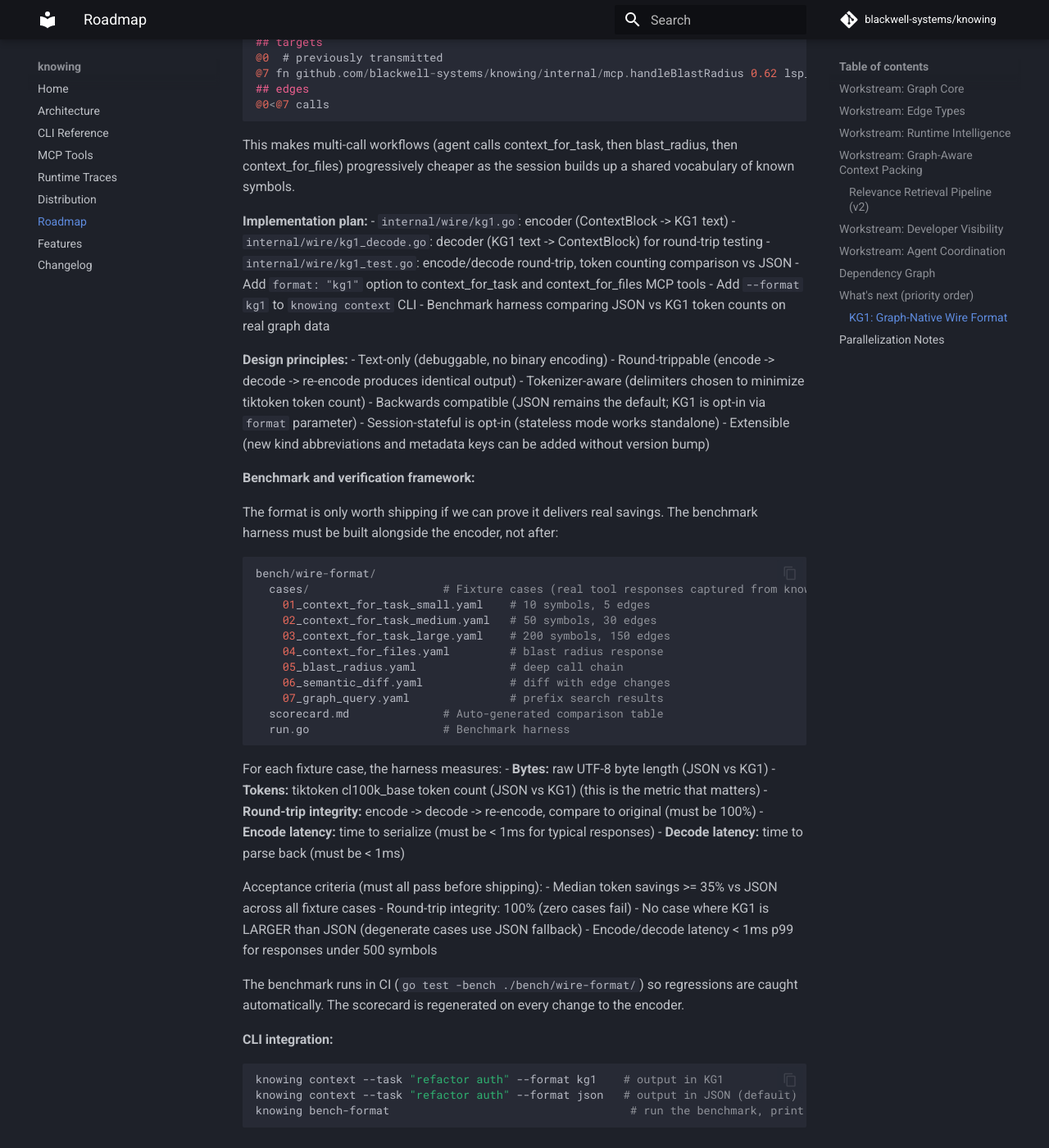
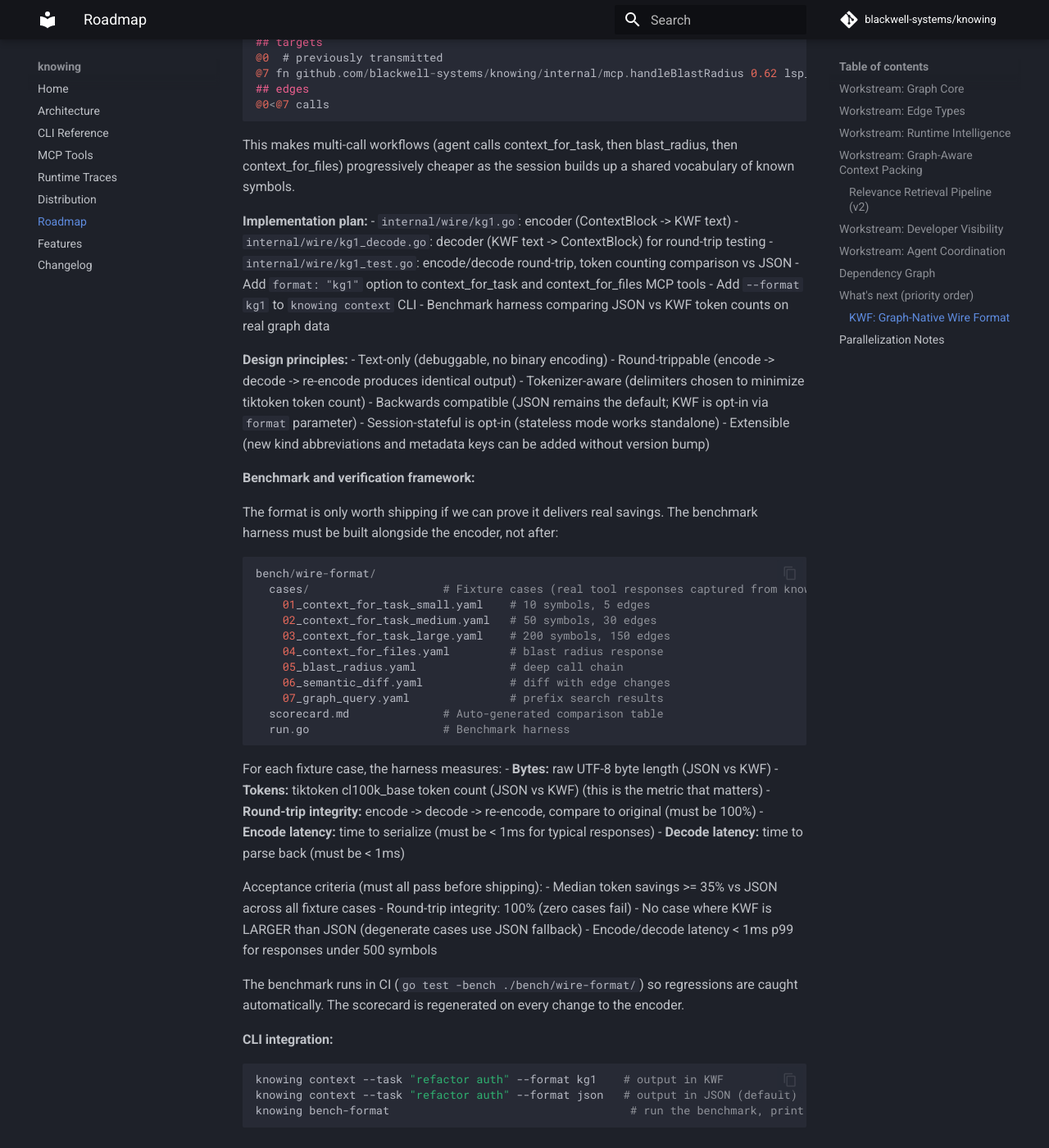
Before and after one commit to blackwell-systems/knowing, an MkDocs documentation site: the page built from docs/roadmap.md, in a window 1280 px wide and 1400 px high, scrolled down 8939 px. Shown: the whole window at 82% size. Built offline with MkDocs 1.6.1 and Material for MkDocs 9.7.7, drawn with Linux system fonts in a browser that asks for light colours; comment, search, counter and statistics services are not loaded; some of the changed text lies outside the part shown.

Commit message:
docs: rename wire format from KG1 to KWF (Knowing Wire Format)

````diff
--- a/docs/roadmap.md
+++ b/docs/roadmap.md
@@ -168,7 +168,7 @@ Snapshot chain + Merkle sync ────────────> Federated gra
 
 ## What's next (priority order)
 
-1. **KG1: Graph-native wire format.** A compact, tokenizer-aware wire format designed for graph-shaped MCP responses. Existing approaches use columnar TSV (table formats), achieving ~27% token savings. KG1 goes further by exploiting graph structure: nodes declared once with local IDs, edges as references, session-stateful deduplication. Target: 40-50% token savings on context responses, 100% round-trip integrity. See detailed spec below.
+1. **KWF: Graph-native wire format.** A compact, tokenizer-aware wire format designed for graph-shaped MCP responses. Existing approaches use columnar TSV (table formats), achieving ~27% token savings. KWF goes further by exploiting graph structure: nodes declared once with local IDs, edges as references, session-stateful deduplication. Target: 40-50% token savings on context responses, 100% round-trip integrity. See detailed spec below.
 
 2. **Claude Code hooks.** PreToolUse hook that automatically injects relevant context before agent edits. PostToolUse hook that validates changes against the graph. Zero-effort adoption path.
 
@@ -178,11 +178,11 @@ Snapshot chain + Merkle sync ────────────> Federated gra
 
 5. **More edge types.** Protobuf/gRPC edges, event edges (Kafka/NATS), schema edges (OpenAPI).
 
-### KG1: Graph-Native Wire Format
+### KWF: Graph-Native Wire Format
 
 The current industry approach to compact MCP responses is table-oriented: declare column names in a header, emit rows as TSV. This saves ~27% tokens vs JSON by eliminating repeated field names. But it treats graph data as flat tables, losing structural information.
 
-KG1 is designed specifically for knowledge graph responses. It exploits three properties that table formats cannot:
+KWF is designed specifically for knowledge graph responses. It exploits three properties that table formats cannot:
 
 **1. Referential identity.** Every node has a hash. Once transmitted, it can be referenced by a short local ID (`@0`, `@1`, ...) instead of re-serializing. Within a single response, edges reference nodes by ID rather than repeating qualified names. Across responses in a session, previously-transmitted nodes can be referenced without retransmission.
 
@@ -194,7 +194,7 @@ KG1 is designed specifically for knowledge graph responses. It exploits three pr
 
 ```
 payload       = header { node-line | edge-line | group-line | comment } ;
-header        = "KG1" SP "tool=" token { SP key-value } LF ;
+header        = "KWF" SP "tool=" token { SP key-value } LF ;
 group-line    = "##" SP text LF ;
 node-line     = "@" id SP kind SP qname SP score [ SP provenance ] [ SP metadata ] LF ;
 edge-line     = "@" target "<" "@" source SP edge-type [ SP metadata ] LF ;
@@ -210,7 +210,7 @@ metadata      = key "=" value { SP key "=" value } ;
 **Example (context_for_task response):**
 
 ```
-KG1 tool=context_for_task budget=5000 tokens=1847 symbols=12
+KWF tool=context_for_task budget=5000 tokens=1847 symbols=12
 ## targets
 @0 fn github.com/blackwell-systems/knowing/internal/mcp.requireHash 0.78 lsp_resolved callers=18
 @1 method github.com/blackwell-systems/knowing/internal/mcp.Server.registerTools 0.74 lsp_resolved out=16
@@ -242,7 +242,7 @@ KG1 tool=context_for_task budget=5000 tokens=1847 symbols=12
 **Token comparison (estimated):**
 - JSON: ~450 tokens for 12 symbols with edges
 - GCX1 (table format): ~330 tokens (27% savings)
-- KG1 (graph format): ~220 tokens (51% savings)
+- KWF (graph format): ~220 tokens (51% savings)
 
 The savings come from:
 - No repeated field names (like GCX1)
@@ -251,12 +251,12 @@ The savings come from:
 - Group headers instead of per-row distance fields
 - Kind abbreviations (`fn`, `method`, `iface`) instead of full strings
 
-**Session statefulness (KG1-session extension):**
+**Session statefulness (KWF-session extension):**
 
 When the format is used across multiple tool calls in a session, the server can maintain a "transmitted nodes" set. If `@0` (requireHash) was already sent in a previous response, subsequent responses can reference it without re-declaring:
 
 ```
-KG1 tool=context_for_files tokens=800 symbols=5 session=true
+KWF tool=context_for_files tokens=800 symbols=5 session=true
 ## targets
 @0  # previously transmitted
 @7 fn github.com/blackwell-systems/knowing/internal/mcp.handleBlastRadius 0.62 lsp_resolved
@@ -267,18 +267,18 @@ KG1 tool=context_for_files tokens=800 symbols=5 session=true
 This makes multi-call workflows (agent calls context_for_task, then blast_radius, then context_for_files) progressively cheaper as the session builds up a shared vocabulary of known symbols.
 
 **Implementation plan:**
-- `internal/wire/kg1.go`: encoder (ContextBlock -> KG1 text)
-- `internal/wire/kg1_decode.go`: decoder (KG1 text -> ContextBlock) for round-trip testing
+- `internal/wire/kg1.go`: encoder (ContextBlock -> KWF text)
+- `internal/wire/kg1_decode.go`: decoder (KWF text -> ContextBlock) for round-trip testing
 - `internal/wire/kg1_test.go`: encode/decode round-trip, token counting comparison vs JSON
 - Add `format: "kg1"` option to context_for_task and context_for_files MCP tools
 - Add `--format kg1` to `knowing context` CLI
-- Benchmark harness comparing JSON vs KG1 token counts on real graph data
+- Benchmark harness comparing JSON vs KWF token counts on real graph data
 
 **Design principles:**
 - Text-only (debuggable, no binary encoding)
 - Round-trippable (encode -> decode -> re-encode produces identical output)
 - Tokenizer-aware (delimiters chosen to minimize tiktoken token count)
-- Backwards compatible (JSON remains the default; KG1 is opt-in via `format` parameter)
+- Backwards compatible (JSON remains the default; KWF is opt-in via `format` parameter)
 - Session-stateful is opt-in (stateless mode works standalone)
 - Extensible (new kind abbreviations and metadata keys can be added without version bump)
 
@@ -301,8 +301,8 @@ bench/wire-format/
 ```
 
 For each fixture case, the harness measures:
-- **Bytes:** raw UTF-8 byte length (JSON vs KG1)
-- **Tokens:** tiktoken cl100k_base token count (JSON vs KG1) (this is the metric that matters)
+- **Bytes:** raw UTF-8 byte length (JSON vs KWF)
+- **Tokens:** tiktoken cl100k_base token count (JSON vs KWF) (this is the metric that matters)
 - **Round-trip integrity:** encode -> decode -> re-encode, compare to original (must be 100%)
 - **Encode latency:** time to serialize (must be < 1ms for typical responses)
 - **Decode latency:** time to parse back (must be < 1ms)
@@ -310,14 +310,14 @@ For each fixture case, the harness measures:
 Acceptance criteria (must all pass before shipping):
 - Median token savings >= 35% vs JSON across all fixture cases
 - Round-trip integrity: 100% (zero cases fail)
-- No case where KG1 is LARGER than JSON (degenerate cases use JSON fallback)
+- No case where KWF is LARGER than JSON (degenerate cases use JSON fallback)
 - Encode/decode latency < 1ms p99 for responses under 500 symbols
 
 The benchmark runs in CI (`go test -bench ./bench/wire-format/`) so regressions are caught automatically. The scorecard is regenerated on every change to the encoder.
 
 **CLI integration:**
 ```bash
-knowing context --task "refactor auth" --format kg1    # output in KG1
+knowing context --task "refactor auth" --format kg1    # output in KWF
 knowing context --task "refactor auth" --format json   # output in JSON (default)
 knowing bench-format                                    # run the benchmark, print scorecard
 ```
````
